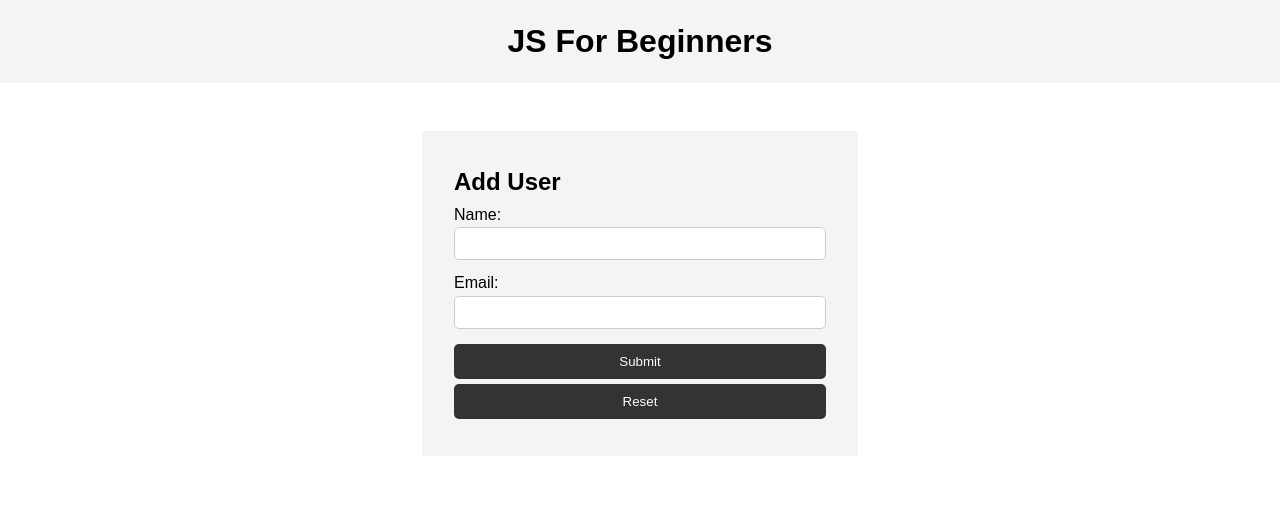
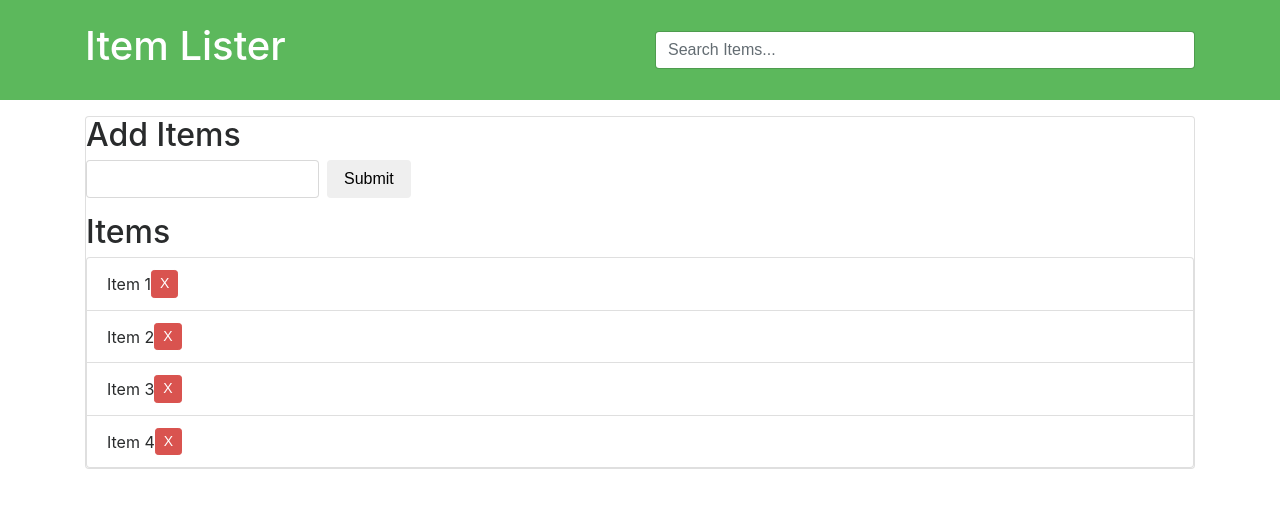
Before and after one commit to jhzlklprs/Javascript-DOM-Crash-Course, a plain HTML site: page index.html in a window 1280 px wide. Drawn offline with nearby package versions, Linux system fonts and the light colour scheme.

Commit message:
Update Index

```diff
--- a/index.html
+++ b/index.html
@@ -1,43 +1,49 @@
 <!DOCTYPE html>
 <html lang="en">
 <head>
-    <meta charset="UTF-8" />
-    <meta name="viewport" content="width=device-width, initial-scale=1.0" />
-    <meta http-equiv="X-UA-Compatible" content="ie=edge" />
-    <title>JS For Beginners</title>
-    <link rel="stylesheet" href="style.css">
+  <meta charset="UTF-8">
+  <meta http-equiv="X-UA-Compatible" content="IE=edge">
+  <meta name="viewport" content="width=device-width, initial-scale=1.0">
+  <link rel="stylesheet" href="https://maxcdn.bootstrapcdn.com/bootstrap/4.0.0.beta/css/bootstrap.min.css" integrity="sha384-/Y6pD6FV/Vv2HJnA6t+vslU6fwYXjCFtcEpHbNJ0lyAFsXTsjBbfaDjzALeQsN6M" crossorigin="anonymous">
+  <title>Item Lister</title>
 </head>
 <body>
-    <header>
-      <h1>JS For Beginners</h1>
+
+<header id="main-header" class="bg-success text-white p-4 mb-3">
+  <div class="container">
+    <div class="row">
+      <div class="col-md-6">
+          <h1 id="header-title">Item Lister</h1>
+      </div>
+      <div class="col-md-6 align-self-center">
+          <input type="text" class="form-control" id="filter" placeholder="Search Items...">
+      </div>
+    </div>
+  </div>
 </header>
 
-    <section class="container">
-      <form id="my-form">
-        <h1>Add User</h1>
-        <div class="msg"></div>
-        <div>
-          <label for="name">Name:</label>
-          <input type="text" id="name">
-        </div>
-        <div>
-          <label for="email">Email:</label>
-          <input type="text" id="email">
-        </div>
-        <input class="btn" type="submit" value="Submit">
-        <input class="rbtn" type="reset"  value="Reset">
+<div class="container">
+ <div id="main" class="card card-body">
+
+  <h2 class="title">Add Items</h2>
+
+  <form id="addForm" class="form-inline mb-3">
+    <input type="text" class="form-control mr-2" id="item">
+    <input type="submit" class="btn btn-dark" value="Submit">
   </form>
 
-      <ul id="users"></ul>
+  <h2 class="title">Items</h2>
 
-      <!--<ul class="items">
-        <li class="item">Item 1</li>
-        <li class="item">Item 2</li>
-        <li class="item">Item 3</li>
-      </ul>-->
-    </section>
+  <ul id="items" class="list-group">
+    <li class="list-group-item">Item 1 <button class="btn btn-danger btn-sm float-right delete">X</button></li>
+    <li class="list-group-item">Item 2 <button class="btn btn-danger btn-sm float-right delete">X</button></li>
+    <li class="list-group-item">Item 3 <button class="btn btn-danger btn-sm float-right delete">X</button></li>
+    <li class="list-group-item">Item 4 <button class="btn btn-danger btn-sm float-right delete">X</button></li>
+  </ul>
 
+ </div>
+</div>
 
-    <script src="main.js"></script>
+<script src="dom.js"></script>
 </body>
 </html>
```
Also changed, not shown: dom.js (added). Lines whose indentation alone changed are shown as unchanged.
